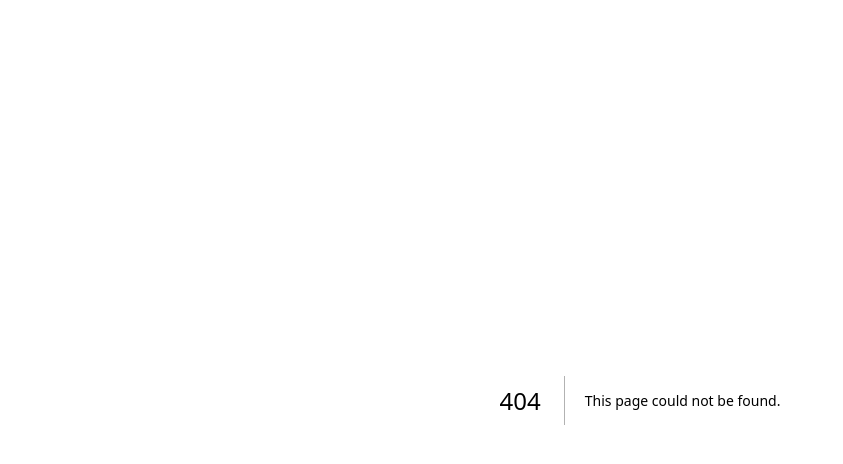
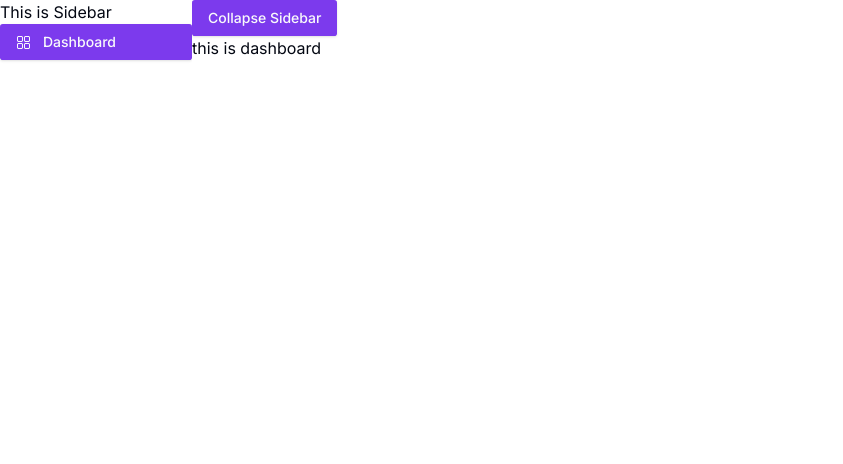
Before and after one commit to Labib2003/sales-management-dashboard, a Next.js app: page /dashboard in a window 1280 px wide. Before the commit this address had no page. Shown: the top 464 px of the page, without its empty margins (0-843 px from the left). Built offline with nearby package versions, Linux system fonts and the light colour scheme.

Commit message:
feat: dashboard layout added

```diff
--- a/package.json
+++ b/package.json
@@ -25,6 +25,7 @@
     "postgres": "^3.4.4",
     "react": "^18.3.0",
     "react-dom": "^18.3.0",
+    "react-resizable-panels": "^2.0.19",
     "tailwind-merge": "^2.3.0",
     "tailwindcss-animate": "^1.0.7",
     "zod": "^3.23.3"
--- /dev/null
+++ b/src/app/dashboard/dashboard.module.css
@@ -0,0 +1,14 @@
+.sidebar-container {
+  container-type: inline-size;
+}
+
+@container (max-width: 120px) {
+  .sidebar-container>* {
+    text-align: center;
+    justify-content: center;
+  }
+
+  .sidebar-container>*>span {
+    display: none;
+  }
+}
--- /dev/null
+++ b/src/app/dashboard/layout.tsx
@@ -0,0 +1,55 @@
+"use client";
+
+import { useRef } from "react";
+import { ImperativePanelHandle } from "react-resizable-panels";
+import { Button } from "~/components/ui/button";
+import { ResizablePanel, ResizablePanelGroup } from "~/components/ui/resizable";
+import styles from "./dashboard.module.css";
+import { DashboardIcon } from "@radix-ui/react-icons";
+
+export default function DashboardLayout({
+  children,
+}: {
+  children: React.ReactNode;
+}) {
+  const sidebarRef = useRef<ImperativePanelHandle>(null);
+
+  return (
+    <div>
+      <ResizablePanelGroup direction="horizontal" className="min-h-screen">
+        <ResizablePanel
+          defaultSize={15}
+          collapsedSize={3}
+          collapsible={true}
+          is="aside"
+          className={`dark !min-w-[70px] bg-secondary text-secondary-foreground transition-all ease-out ${styles["sidebar-container"]} space-y-3 p-3`}
+          ref={sidebarRef}
+        >
+          <div>
+            <span>This is </span>
+            Sidebar
+          </div>
+          <Button className="w-full justify-start space-x-3">
+            <DashboardIcon />
+            <span>Dashboard</span>
+          </Button>
+        </ResizablePanel>
+
+        <ResizablePanel defaultSize={85} collapsible={false} is="main">
+          <Button
+            onClick={() => {
+              const sidebar = sidebarRef.current;
+              if (!sidebar) return;
+
+              if (sidebar.isCollapsed()) sidebar.expand();
+              else sidebar.collapse();
+            }}
+          >
+            Collapse Sidebar
+          </Button>
+          {children}
+        </ResizablePanel>
+      </ResizablePanelGroup>
+    </div>
+  );
+}
--- /dev/null
+++ b/src/app/dashboard/page.tsx
@@ -0,0 +1,3 @@
+export default function Dashboard() {
+  return <div>this is dashboard</div>;
+}
--- /dev/null
+++ b/src/components/ui/resizable.tsx
@@ -0,0 +1,45 @@
+"use client"
+
+import { DragHandleDots2Icon } from "@radix-ui/react-icons"
+import * as ResizablePrimitive from "react-resizable-panels"
+
+import { cn } from "~/lib/utils"
+
+const ResizablePanelGroup = ({
+  className,
+  ...props
+}: React.ComponentProps<typeof ResizablePrimitive.PanelGroup>) => (
+  <ResizablePrimitive.PanelGroup
+    className={cn(
+      "flex h-full w-full data-[panel-group-direction=vertical]:flex-col",
+      className
+    )}
+    {...props}
+  />
+)
+
+const ResizablePanel = ResizablePrimitive.Panel
+
+const ResizableHandle = ({
+  withHandle,
+  className,
+  ...props
+}: React.ComponentProps<typeof ResizablePrimitive.PanelResizeHandle> & {
+  withHandle?: boolean
+}) => (
+  <ResizablePrimitive.PanelResizeHandle
+    className={cn(
+      "relative flex w-px items-center justify-center bg-border after:absolute after:inset-y-0 after:left-1/2 after:w-1 after:-translate-x-1/2 focus-visible:outline-none focus-visible:ring-1 focus-visible:ring-ring focus-visible:ring-offset-1 data-[panel-group-direction=vertical]:h-px data-[panel-group-direction=vertical]:w-full data-[panel-group-direction=vertical]:after:left-0 data-[panel-group-direction=vertical]:after:h-1 data-[panel-group-direction=vertical]:after:w-full data-[panel-group-direction=vertical]:after:-translate-y-1/2 data-[panel-group-direction=vertical]:after:translate-x-0 [&[data-panel-group-direction=vertical]>div]:rotate-90",
+      className
+    )}
+    {...props}
+  >
+    {withHandle && (
+      <div className="z-10 flex h-4 w-3 items-center justify-center rounded-sm border bg-border">
+        <DragHandleDots2Icon className="h-2.5 w-2.5" />
+      </div>
+    )}
+  </ResizablePrimitive.PanelResizeHandle>
+)
+
+export { ResizablePanelGroup, ResizablePanel, ResizableHandle }
```
Also changed, not shown: 1 other file (tests, documents, lock files or other folders).
